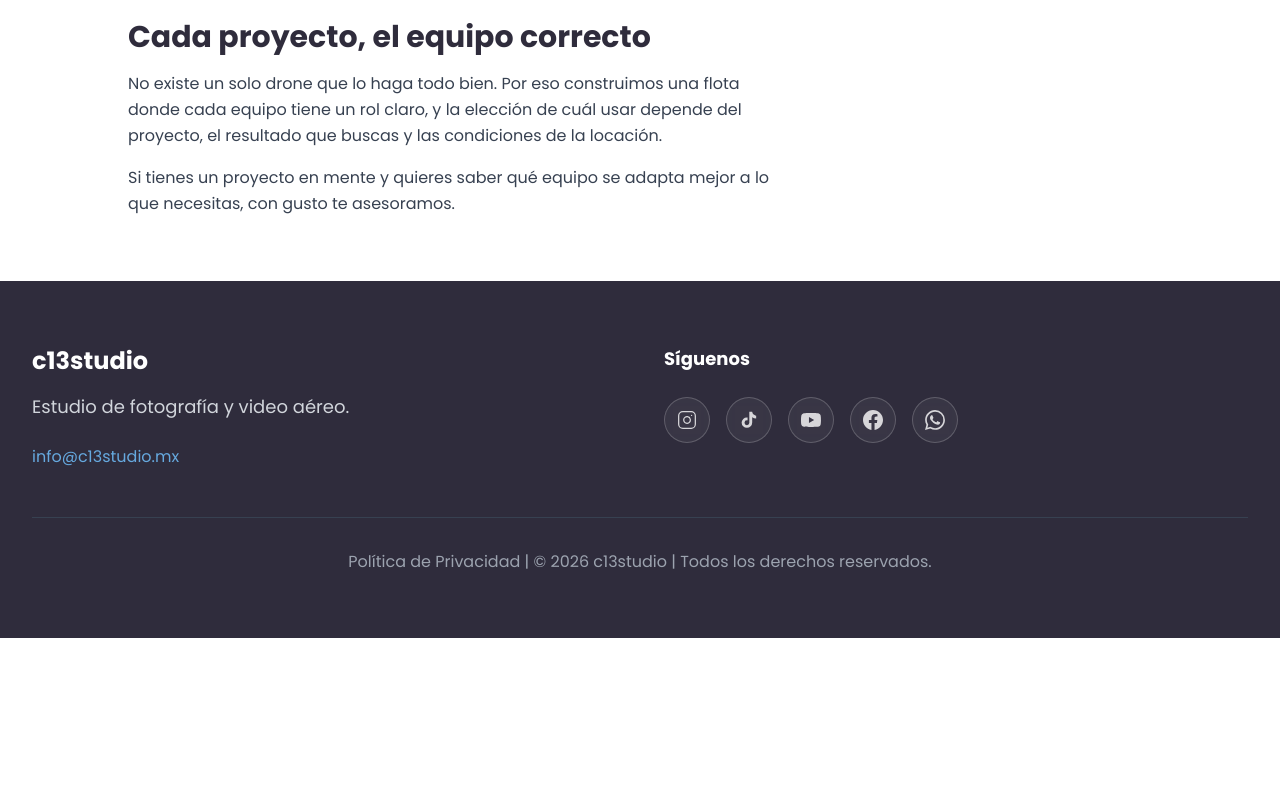
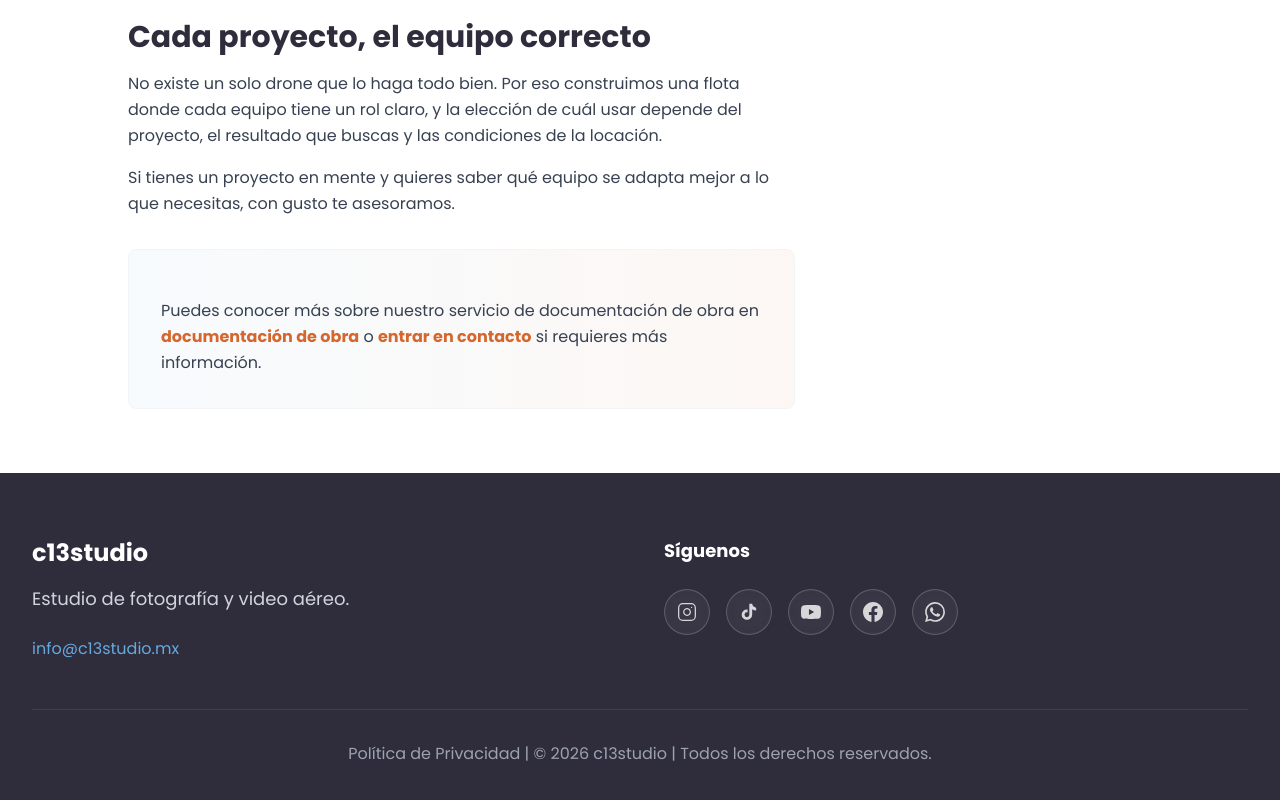
Before and after one commit to chapsMX/c13studio_2026, a Next.js app: page /blog/nuestro-equipo in a window 1280 px wide. Shown: the part 4197-4997 px from the top of the page. Before the commit the page ends 4835 px from the top, so only its background shows below. Built offline with nearby package versions, Linux system fonts and the light colour scheme.

Commit message:
feat: add CTA section to blog post with links to documentacion and WhatsApp

```diff
--- a/app/blog/nuestro-equipo/page.tsx
+++ b/app/blog/nuestro-equipo/page.tsx
@@ -167,6 +167,26 @@ export default function PostNuestroEquipo() {
                   </p>
                 </div>
 
+                {/* CTA Section */}
+                <div className="pt-12 mt-8 space-y-6 bg-gradient-to-r from-c13-blue/5 to-c13-orange/5 p-8 rounded-lg border border-gray-100">
+                  <p className="text-gray-700 leading-relaxed">
+                    Puedes conocer más sobre nuestro servicio de documentación de obra en{' '}
+                    <Link href="/documentacion" className="text-c13-orange font-bold hover:underline">
+                      documentación de obra
+                    </Link>
+                    {' '}o{' '}
+                    <a
+                      href="https://wa.me/5215549429843?text=Hola%20c13studio%2C%20me%20gustaría%20conocer%20más%20sobre%20sus%20servicios."
+                      target="_blank"
+                      rel="noopener noreferrer"
+                      className="text-c13-orange font-bold hover:underline"
+                    >
+                      entrar en contacto
+                    </a>
+                    {' '}si requieres más información.
+                  </p>
+                </div>
+
               </div>
 
               {/* Right Column - Instagram Embed (1/3) */}
```
